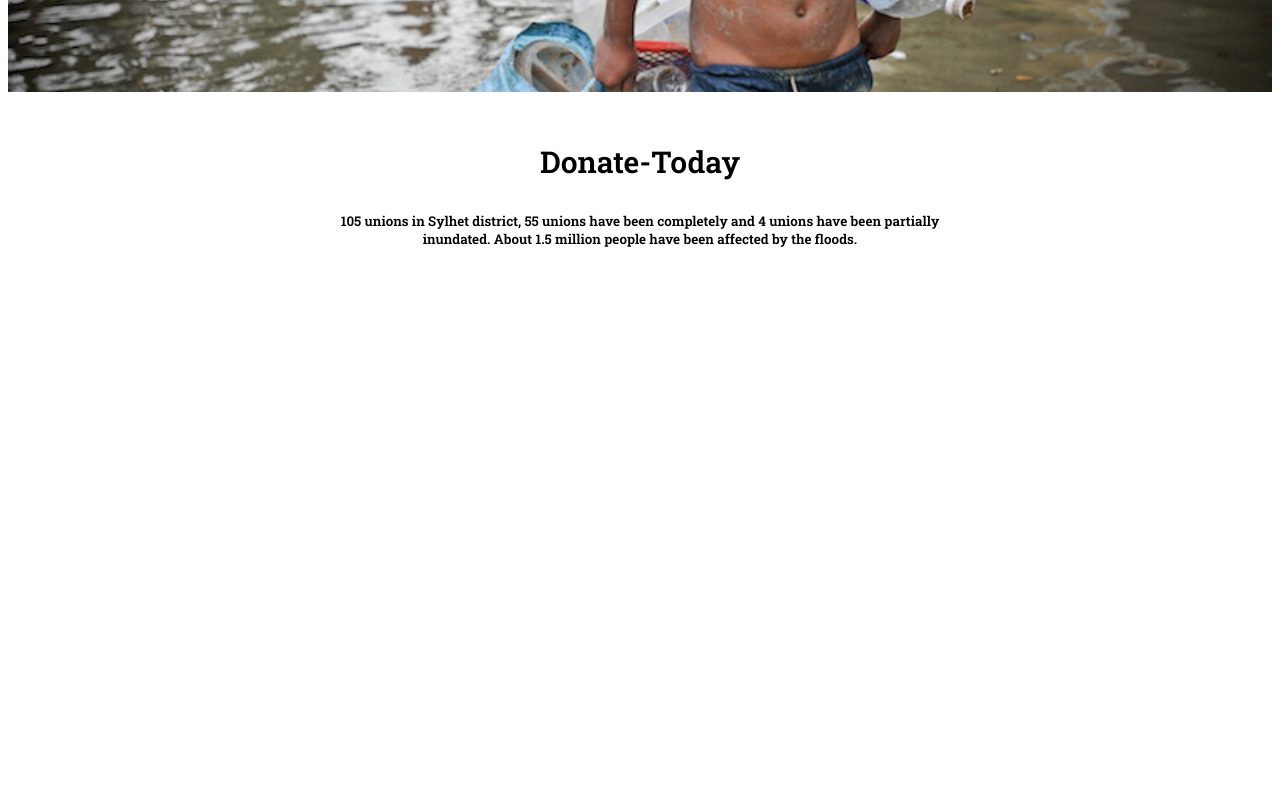
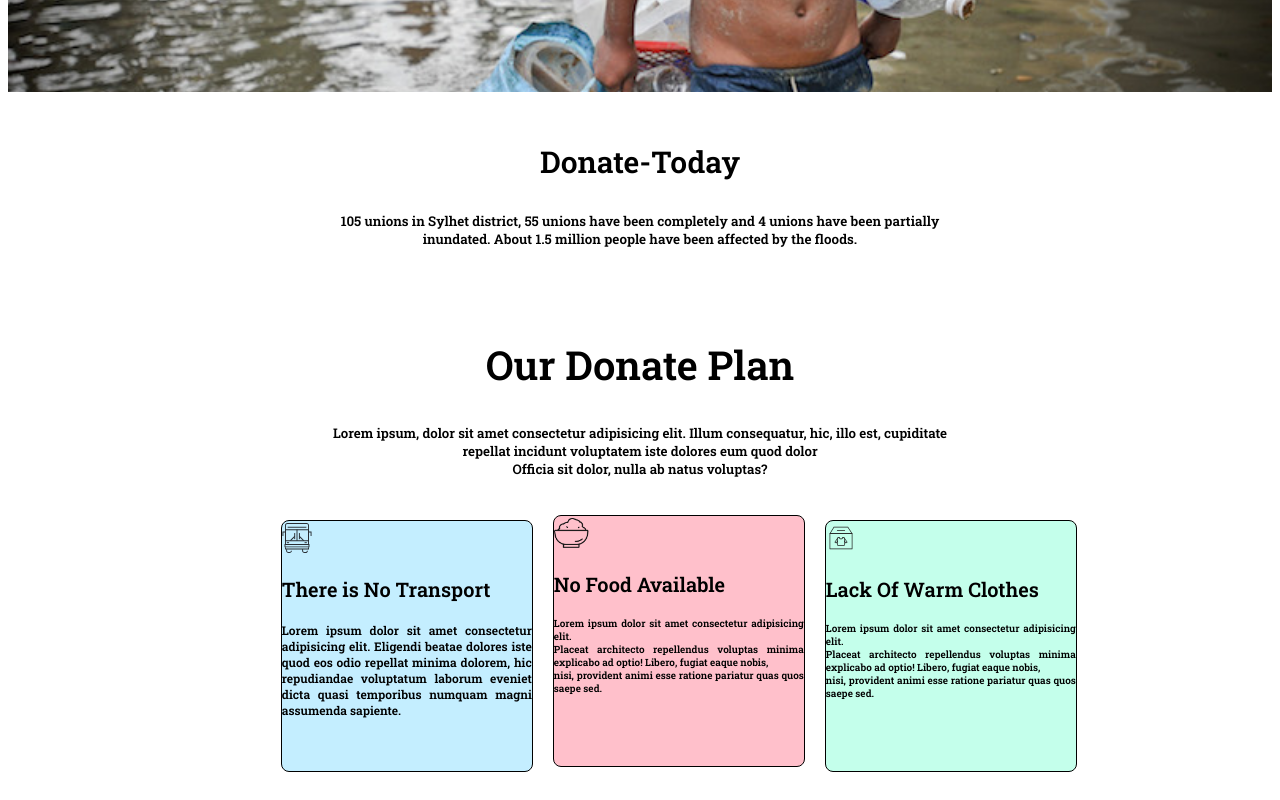
Before and after one commit to Tanvirpro/Donate-Bangladesh, a plain HTML site: page index.html in a window 1280 px wide. Shown: the part 516-1316 px from the top of the page. Before the commit the page ends 829 px from the top, so only its background shows below. Drawn offline with Linux system fonts and the light colour scheme.

Commit message:
adding-plan-cards

```diff
--- a/index.html
+++ b/index.html
@@ -40,8 +40,58 @@
 
     </section>
     <section>
+        <h1 class="title">Our Donate Plan</h1>
+        <div class="para">
+            <h5>Lorem ipsum, dolor sit amet consectetur adipisicing elit. Illum consequatur, hic, illo est,
+                cupiditate <br>
+                repellat incidunt voluptatem iste dolores eum quod dolor <br> Officia sit dolor, nulla ab natus
+                voluptas?</h5>
+        </div>
+    </section>
+    <div class="section3">
 
-    </section>
+
+
+        <div class="card1">
+            <img class="icon" src="icons/bus.svg" alt="">
+            <p class="semi">
+                There is No Transport
+            </p>
+
+            <p>Lorem ipsum dolor sit amet consectetur adipisicing elit. Eligendi beatae dolores iste quod eos
+                odio
+                repellat minima dolorem, hic repudiandae voluptatum laborum eveniet dicta quasi temporibus
+                numquam
+                magni assumenda sapiente.</p>
+        </div>
+
+
+        <div class="card2">
+            <img class="icon" src="icons/food.png" alt="">
+
+            <p class="semi">No Food Available</p>
+            <h5>
+                Lorem ipsum dolor sit amet consectetur adipisicing elit. <br> Placeat architecto repellendus
+                voluptas
+                minima explicabo ad optio! Libero, fugiat eaque nobis, <br> nisi, provident animi esse ratione
+                pariatur
+                quas quos saepe sed.
+            </h5>
+        </div>
+        <div class="card3"><img class="icon" src="icons/clothes.svg"">
+
+            <p class=" semi">Lack Of Warm Clothes</p>
+            <h5>
+                Lorem ipsum dolor sit amet consectetur adipisicing elit. <br> Placeat architecto repellendus voluptas
+                minima explicabo ad optio! Libero, fugiat eaque nobis, <br> nisi, provident animi esse ratione pariatur
+                quas quos saepe sed.
+            </h5>
+        </div>
+
+    </div>
+
+
+
 
 
 
--- a/style.css
+++ b/style.css
@@ -41,7 +41,71 @@ body {
 
 }
 
-.tk {
+.title {
+    text-align: center;
+    font-size: 40px;
+    font-weight: bold;
+}
+
+.semi {
+    text-align: left;
+    font-size: 20px;
+}
+
+.para {
+    text-align: center;
+
+}
+
+.icon {
+    height: 30px;
+    margin-top: 2px;
+
+}
+
+.card1 {
+    width: 250px;
+    height: 250px;
+    border: 1px solid;
+    margin-top: 15px;
+    background-color: rgba(127, 219, 255, 0.459);
+    text-align: justify;
+    font-size: 12px;
+    border-radius: 8px;
+    margin: 20px;
+
+
+}
+
+.card2 {
+    width: 250px;
+    height: 250px;
+    border: 1px solid;
+    margin-top: 15px;
+    background-color: pink;
+    text-align: justify;
+    font-size: 12px;
+
+    border-radius: 8px;
+
+}
+
+.card3 {
+    width: 250px;
+    height: 250px;
+    border: 1px solid;
+    margin-top: 15px;
+    background-color: rgba(127, 255, 212, 0.459);
+    text-align: justify;
+    font-size: 12px;
+    margin: 20px;
+    border-radius: 8px;
+
+}
+
+.section3 {
+    display: inline-block;
     display: flex;
-    box-shadow: 10px 10px 40px gray;
+    margin-left: 20%;
+
 }
```
